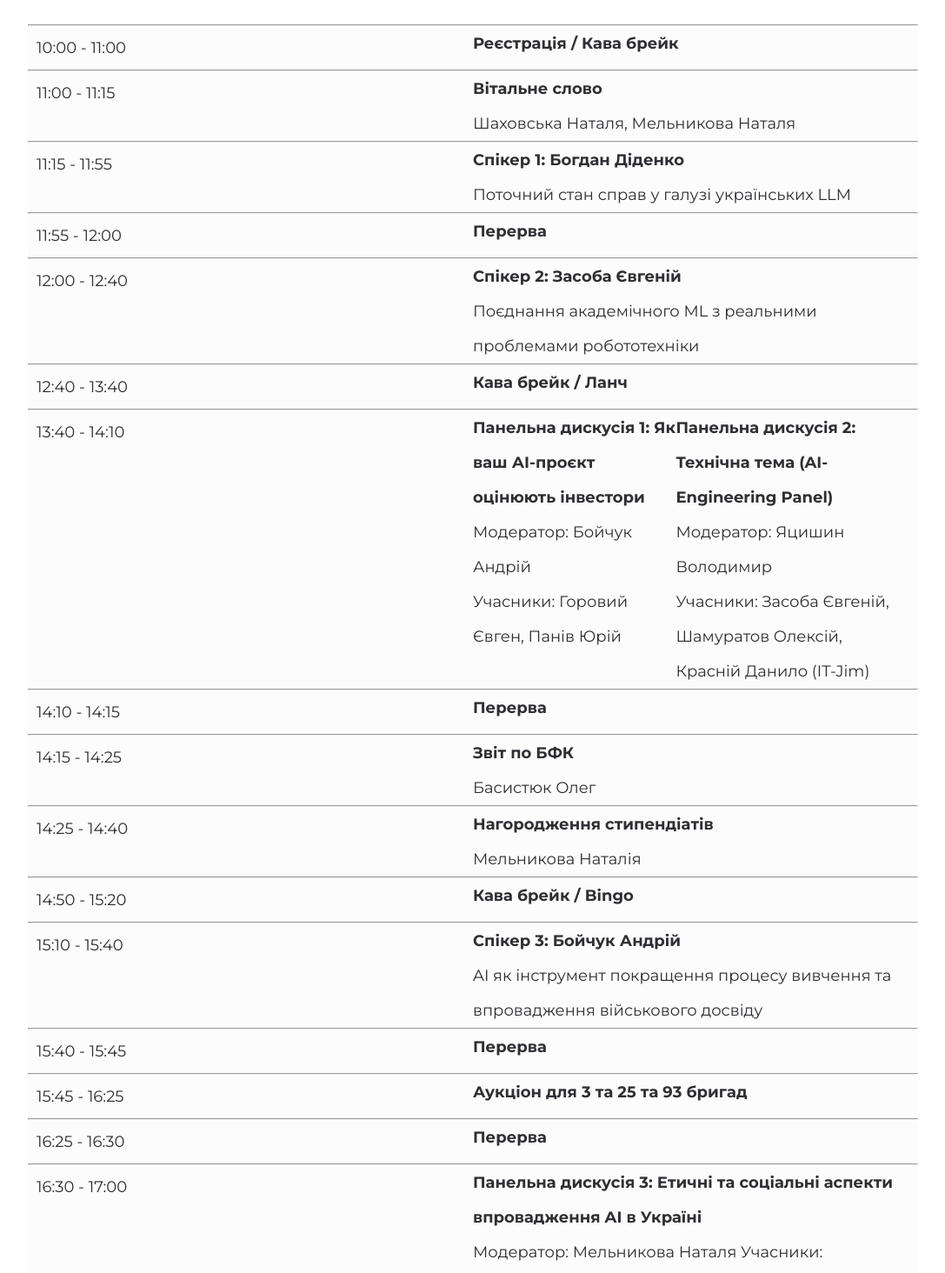
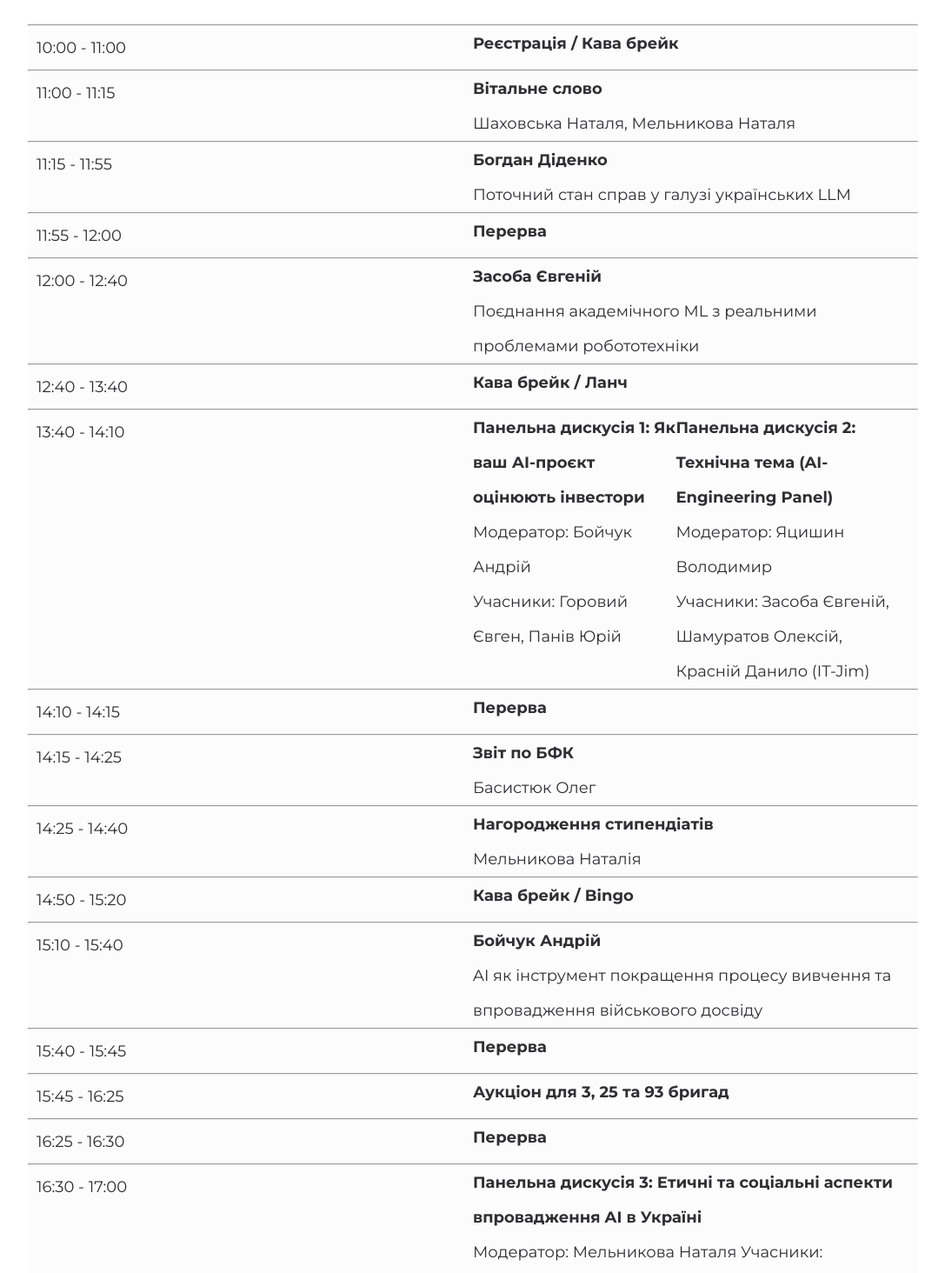
Before and after one commit to AICommunityNULP/ai-community-2025, a React (Create React App) app: page / in a window 1280 px wide. Shown: the part 2850-4314 px from the top of the page at 87% size, without its empty margins (96-1183 px from the left). Built offline with nearby package versions, Linux system fonts and the light colour scheme.

Commit message:
fix text and added smooooothe

```diff
--- a/src/components/Program.jsx
+++ b/src/components/Program.jsx
@@ -32,9 +32,9 @@ const Program = () => {
     const scheduleItems = [
         { start: "10:00", end: "11:00", title: "Реєстрація / Кава брейк", desc: null },
         { start: "11:00", end: "11:15", title: "Вітальне слово", desc: "Шаховська Наталя, Мельникова Наталя" },
-        { start: "11:15", end: "11:55", title: "Спікер 1: Богдан Діденко", desc: "Поточний стан справ у галузі українських LLM" },
+        { start: "11:15", end: "11:55", title: "Богдан Діденко", desc: "Поточний стан справ у галузі українських LLM" },
         { start: "11:55", end: "12:00", title: "Перерва", desc: null },
-        { start: "12:00", end: "12:40", title: "Спікер 2: Засоба Євгеній", desc: "Поєднання академічного ML з реальними проблемами робототехніки"},
+        { start: "12:00", end: "12:40", title: "Засоба Євгеній", desc: "Поєднання академічного ML з реальними проблемами робототехніки"},
         { start: "12:40", end: "13:40", title: "Кава брейк / Ланч", desc: null },
         {
             start: "13:40", end: "14:10",
@@ -57,9 +57,9 @@ const Program = () => {
         { start: "14:15", end: "14:25", title: "Звіт по БФК", desc: "Басистюк Олег" },
         { start: "14:25", end: "14:40", title: "Нагородження стипендіатів", desc: "Мельникова Наталія" },
         { start: "14:50", end: "15:20", title: "Кава брейк / Bingo", desc: null },
-        { start: "15:10", end: "15:40", title: "Спікер 3: Бойчук Андрій", desc: "AI як інструмент покращення процесу вивчення та впровадження військового досвіду" },
+        { start: "15:10", end: "15:40", title: "Бойчук Андрій", desc: "AI як інструмент покращення процесу вивчення та впровадження військового досвіду" },
         { start: "15:40", end: "15:45", title: "Перерва", desc: null },
-        { start: "15:45", end: "16:25", title: "Аукціон для 3 та 25 та 93 бригад", desc: null },
+        { start: "15:45", end: "16:25", title: "Аукціон для 3, 25 та 93 бригад", desc: null },
         { start: "16:25", end: "16:30", title: "Перерва", desc: null },
         {
             start: "16:30", end: "17:00",
--- a/src/styles/about.css
+++ b/src/styles/about.css
@@ -91,7 +91,7 @@ li{
 
     /* 2. Заголовок */
     .title__container {
-        width: 100%;                 /* На всю ширину */
+        width: auto;                 /* На всю ширину */
         height: auto !important;
         margin-bottom: 20px;
         padding-left: 20px;          /* Відступ зліва */
@@ -105,7 +105,7 @@ li{
 
     /* 3. Обгортка контенту - тут була проблема */
     .content__container {
-        width: 100%;
+        width: auto;
         height: auto !important;     /* Критично важливий рядок */
         display: flex;
         flex-direction: column;      /* Строго колонка */
@@ -117,7 +117,7 @@ li{
     /* 4. Текстові блоки */
     .txt__container__first,
     .txt__container {
-        width: 90%;                  /* Ширина контенту */
+        width: 75%;                  /* Ширина контенту */
         height: auto !important;     /* Дозволяємо тексту розтягувати блок */
         min-height: 0 !important;
         margin: 0 auto;              /* Центруємо блоки */
@@ -139,7 +139,6 @@ li{
     }
 
     ul {
-        padding-left: 20px;
         margin: 0;
     }
 
```
